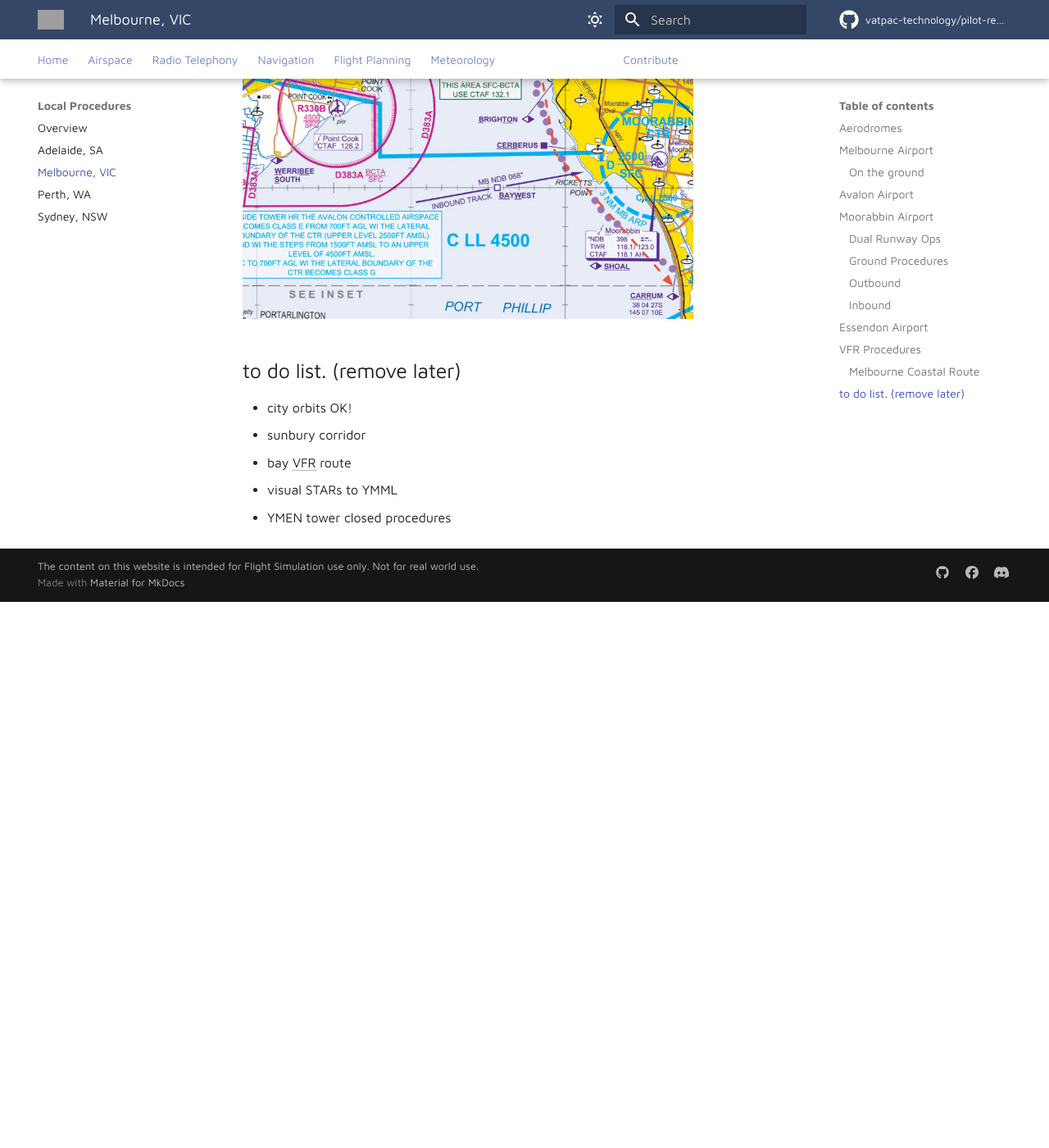
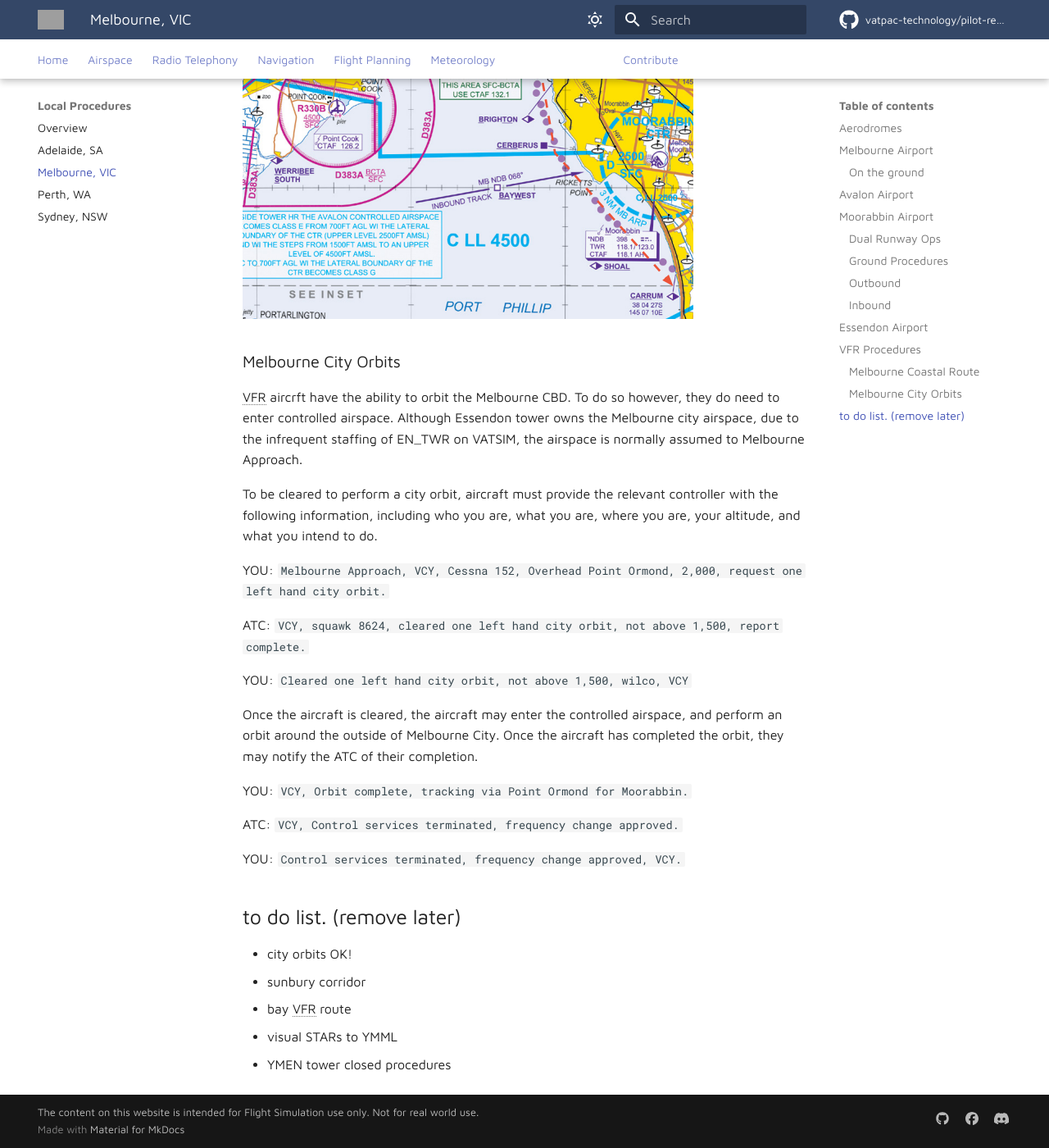
Before and after one commit to vatpac-technology/pilot-resources, an MkDocs documentation site: the page built from docs/local-procedures/melbourne.md, in a window 1280 px wide and 1400 px high, scrolled down 3673 px. Shown: the whole window at 82% size. Built offline with MkDocs 1.6.1 and Material for MkDocs 9.7.7, drawn with Linux system fonts in a browser that asks for light colours; comment, search, counter and statistics services are not loaded; before the commit the page ends 4407 px from its top, so only the background shows below that; grey boxes are pictures that could not be loaded.

Commit message:
City Orbits Completed

```diff
--- a/docs/local-procedures/melbourne.md
+++ b/docs/local-procedures/melbourne.md
@@ -89,7 +89,24 @@ a vigilant lookout and an effective scan.
 
 ![alt text](image.png)
 
+### Melbourne City Orbits
+VFR aircrft have the ability to orbit the Melbourne CBD. To do so however, they do need to enter controlled airspace. Although Essendon tower owns the Melbourne city airspace, due to the infrequent staffing of EN_TWR on VATSIM, the airspace is normally assumed to Melbourne Approach.
 
+To be cleared to perform a city orbit, aircraft must provide the relevant controller with the following information, including who you are, what you are, where you are, your altitude, and what you intend to do.
+
+YOU: `Melbourne Approach, VCY, Cessna 152, Overhead Point Ormond, 2,000, request one left hand city orbit.`
+
+ATC: `VCY, squawk 8624, cleared one left hand city orbit, not above 1,500, report complete.`
+
+YOU: `Cleared one left hand city orbit, not above 1,500, wilco, VCY`
+
+Once the aircraft is cleared, the aircraft may enter the controlled airspace, and perform an orbit around the outside of Melbourne City. Once the aircraft has completed the orbit, they may notify the ATC of their completion.
+
+YOU: `VCY, Orbit complete, tracking via Point Ormond for Moorabbin.`
+
+ATC: `VCY, Control services terminated, frequency change approved.`
+
+YOU: `Control services terminated, frequency change approved, VCY.`
 
 ## to do list. (remove later)
 - city orbits OK!
```
